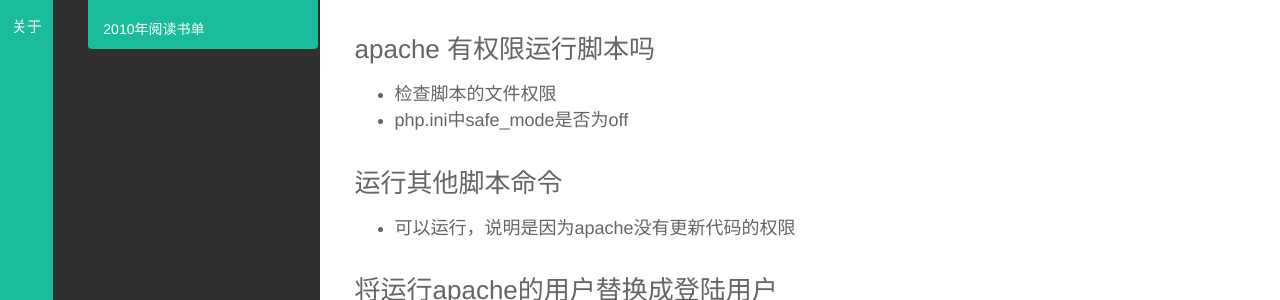
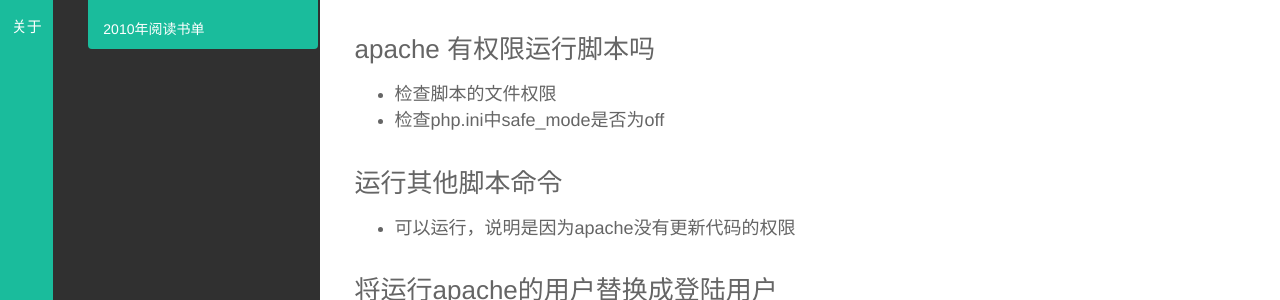
Before and after one commit to codergma/codergma.github.io, a Jekyll site: the page built from _posts/技术/2015-11-18-php-shell-git.md, in a window 1280 px wide. Shown: the part 304-604 px from the top of the page. Built offline with Jekyll 4.4.1, drawn with Linux system fonts in a browser that asks for light colours; Markdown is read by kramdown in place of the engine named in the settings; comment, search, counter and statistics services are not loaded.

```diff
--- a/_posts/技术/2015-11-18-php-shell-git.md
+++ b/_posts/技术/2015-11-18-php-shell-git.md
@@ -17,7 +17,7 @@
 ###apache 有权限运行脚本吗
 
 - 检查脚本的文件权限
-- php.ini中safe_mode是否为off
+- 检查php.ini中safe_mode是否为off
 
 ###运行其他脚本命令
 
```
